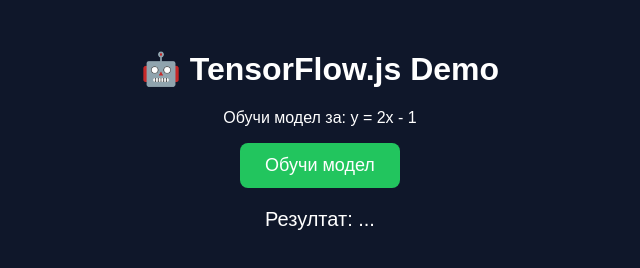
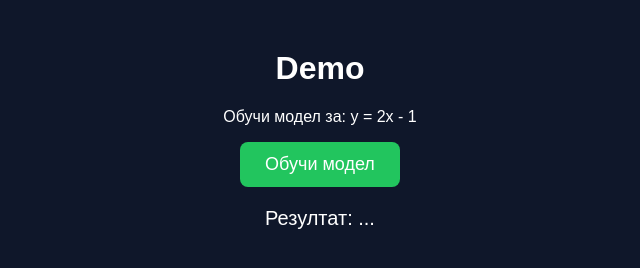
Before and after one commit to vanyoooo/dve, a plain HTML site: page index.html in a window 1280 px wide. Shown: the whole page, without its empty margins (320-960 px from the left). Drawn offline with Linux system fonts and the light colour scheme.

Commit message:
Update index.html

```diff
--- a/index.html
+++ b/index.html
@@ -12,7 +12,7 @@
 </head>
 <body>
 
-<h1>🤖 TensorFlow.js Demo</h1>
+<h1>Demo</h1>
 
 <p>Обучи модел за: y = 2x - 1</p>
 
```
